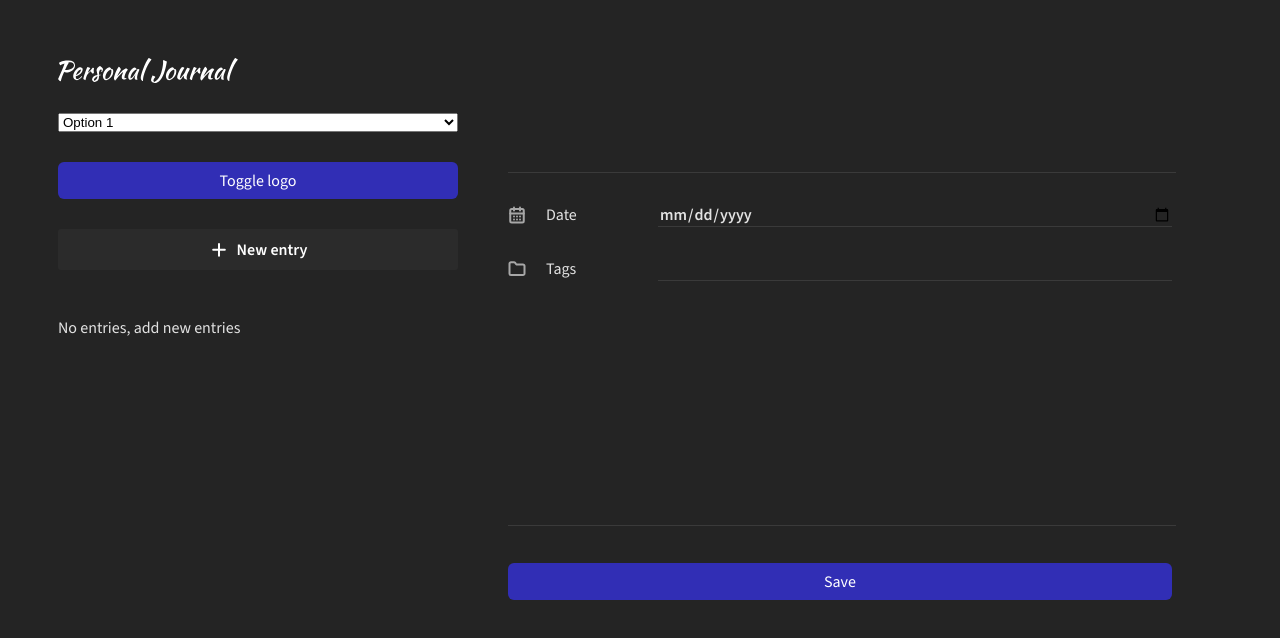
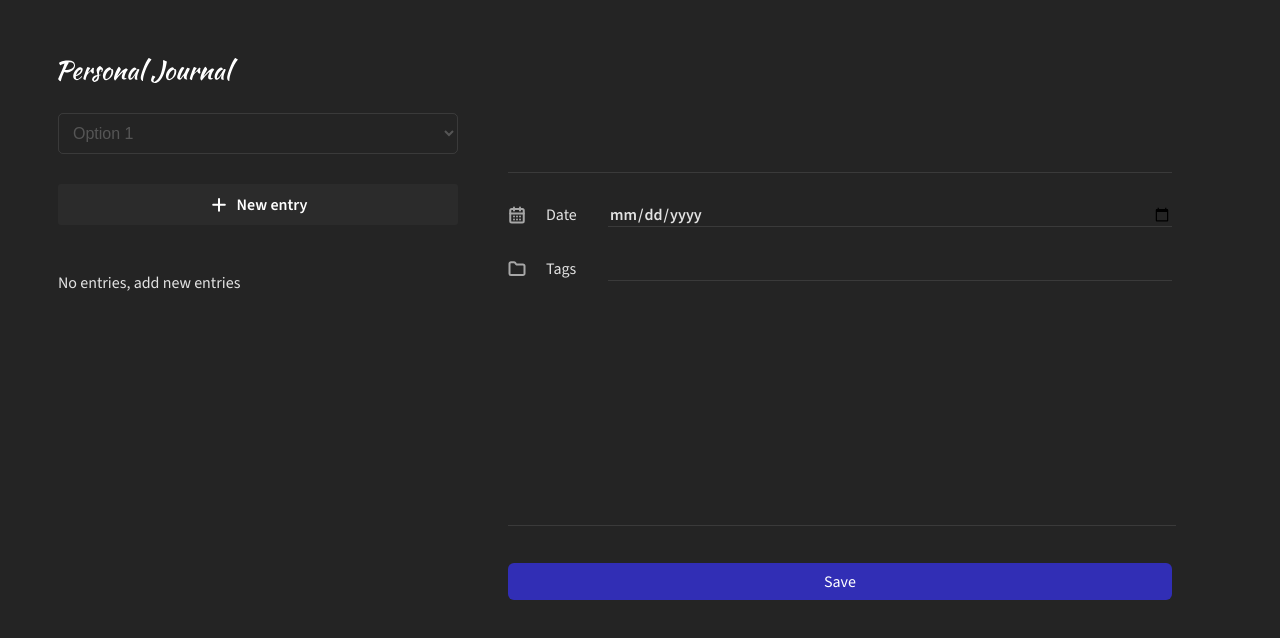
Before and after one commit to Shimodos/ReactReduxToolkit, a React (Vite) app: page / in a window 1280 px wide. Shown: the top 638 px of the page. Built offline with nearby package versions, Linux system fonts and the light colour scheme.

Commit message:
9.73: delete recording

```diff
--- a/src/App.jsx
+++ b/src/App.jsx
@@ -18,7 +18,7 @@ function mapItems(items) {
 
 function App() {
   const [items, setItems] = useLocalStorage('date');
-  const [selectedItem, setSelectedItem] = useState({});
+  const [selectedItem, setSelectedItem] = useState(null);
 
   const addJournalItem = (item) => {
     if (!item.id) {
@@ -42,16 +42,20 @@ function App() {
     }
   };
 
+  const deleteJournalItem = (id) => {
+    setItems([...mapItems(items).filter((el) => el.id !== id)]);
+  };
+
   return (
     <UserContextProvider>
       <div className="app">
         <LeftPanel>
           <Header />
-          <JournalAddButton />
+          <JournalAddButton clearForm={() => setSelectedItem(null)} />
           <JournalList items={mapItems(items)} setItem={setSelectedItem} />
         </LeftPanel>
         <Body>
-          <JournalForm onSubmit={addJournalItem} data={selectedItem} />
+          <JournalForm onSubmit={addJournalItem} onDelete={deleteJournalItem} data={selectedItem} />
         </Body>
       </div>
     </UserContextProvider>
--- a/src/components/Button/Button.jsx
+++ b/src/components/Button/Button.jsx
@@ -2,7 +2,6 @@ import './Button.css';
 import { memo } from 'react';
 
 function Button({ children, onClick }) {
-  console.log('Button rendered');
   return (
     <button className="button accent" onClick={onClick}>
       {children}
--- a/src/components/Header/Header.jsx
+++ b/src/components/Header/Header.jsx
@@ -1,24 +1,22 @@
 import SelectUser from '../SelectUser/SelectUser';
-import Button from '../Button/Button';
-import { useState } from 'react';
+// import Button from '../Button/Button';
+// import { useState } from 'react';
 import Logo from '../Logo/Logo';
 
-const logos = ['/Logo.svg', '/vite.svg'];
+const logos = '/Logo.svg';
 
 function Header() {
-  const [logo, setLogo] = useState(0);
+  // const [logo, setLogo] = useState(0);
 
-  console.log('Header rendere');
-
-  const toggleLogo = () => {
-    setLogo((prev) => (prev === 0 ? 1 : 0));
-  };
+  // const toggleLogo = () => {
+  //   setLogo((prev) => (prev === 0 ? 1 : 0));
+  // };
 
   return (
     <>
-      <Logo image={logos[logo]} />
+      <Logo image={logos} />
       <SelectUser />
-      <Button onClick={toggleLogo}>Toggle logo</Button>
+      {/* <Button onClick={toggleLogo}>Toggle logo</Button> */}
     </>
   );
 }
--- a/src/components/JournalAddButton/JournalAddButton.jsx
+++ b/src/components/JournalAddButton/JournalAddButton.jsx
@@ -20,8 +20,12 @@ const pluss = (
   </svg>
 );
 
-function JournalAddButton() {
-  return <CardButton className="journal-add">{pluss}New entry</CardButton>;
+function JournalAddButton({ clearForm }) {
+  return (
+    <CardButton className="journal-add" onClick={clearForm}>
+      {pluss}New entry
+    </CardButton>
+  );
 }
 
 export default JournalAddButton;
--- a/src/components/JournalForm/JournalForm.jsx
+++ b/src/components/JournalForm/JournalForm.jsx
@@ -7,7 +7,7 @@ import { formReducer, INITIAL_STATE } from './JournalForm.state';
 import Input from '../Input/Input';
 import { UserContext } from '../../context/user.context';
 
-function JournalForm({ onSubmit, data }) {
+function JournalForm({ onSubmit, data, onDelete }) {
   const [formaState, dispatchForm] = useReducer(formReducer, INITIAL_STATE);
   const { isValid, isFormReadyToSubmit, values } = formaState;
   const titleRef = useRef();
@@ -32,6 +32,10 @@ function JournalForm({ onSubmit, data }) {
   };
 
   useEffect(() => {
+    if (!data) {
+      dispatchForm({ type: 'CLEAR_FORM' });
+      dispatchForm({ type: 'SET_VALUE', payload: { userId } });
+    }
     dispatchForm({ type: 'SET_VALUE', payload: { ...data } });
   }, [data]);
 
@@ -70,9 +74,15 @@ function JournalForm({ onSubmit, data }) {
     dispatchForm({ type: 'SUBMIT' });
   };
 
+  const deleteJournalItem = () => {
+    onDelete(data.id);
+    dispatchForm({ type: 'CLEAR_FORM' });
+    dispatchForm({ type: 'SET_VALUE', payload: { userId } });
+  };
+
   return (
     <form className={styles['journal-form']} onSubmit={addJournalItem}>
-      <div>
+      <div className={styles['form-row']}>
         <Input
           type="title"
           ref={titleRef}
@@ -82,6 +92,11 @@ function JournalForm({ onSubmit, data }) {
           appearence="title"
           isValid={isValid.title}
         />
+        {data && data?.id && (
+          <button className={styles['delete']} type="button" onClick={deleteJournalItem}>
+            <img src="/Bin.svg" alt="bin" />
+          </button>
+        )}
       </div>
 
       <div className={styles['form-row']}>
--- a/src/components/JournalForm/JournalForm.module.css
+++ b/src/components/JournalForm/JournalForm.module.css
@@ -55,10 +55,26 @@ textarea:focus {
 .form-row {
   display: flex;
   align-items: center;
-  gap: 50px;
+  /* gap: 50px; */
 }
 
 .invalid {
   /* border: 1px solid red; */
   background: rgb(116, 56, 56);
 }
+
+.delete {
+  /* display: contents; */
+  /* position: absolute; */
+  border: none;
+  background: none;
+  cursor: pointer;
+  padding: 0;
+  height: 30px;
+  width: 30px;
+}
+
+.delete:hover {
+  background: rgba(255, 255, 255, 0.05);
+  border-radius: 50%;
+}
--- a/src/components/Logo/Logo.jsx
+++ b/src/components/Logo/Logo.jsx
@@ -2,7 +2,6 @@ import styles from './Logo.module.css';
 import { memo } from 'react';
 
 function Logo({ image }) {
-  console.log('Logo rendered');
   return <img className={styles.logo} src={image} alt="Logo Journal"></img>;
 }
 
--- a/src/components/SelectUser/SelectUser.jsx
+++ b/src/components/SelectUser/SelectUser.jsx
@@ -1,5 +1,6 @@
 import { useContext } from 'react';
 import { UserContext } from '../../context/user.context';
+import styles from './SelectUser.module.css';
 
 function SelectUser() {
   const { userId, setUserId } = useContext(UserContext);
@@ -11,7 +12,13 @@ function SelectUser() {
 
   return (
     <>
-      <select name="user" id="user" value={userId} onChange={handleChange}>
+      <select
+        className={styles['select']}
+        name="user"
+        id="user"
+        value={userId}
+        onChange={handleChange}
+      >
         <option value="1">Option 1</option>
         <option value="2">Option 2</option>
       </select>
--- /dev/null
+++ b/src/components/SelectUser/SelectUser.module.css
@@ -0,0 +1,16 @@
+.select {
+  width: 100%;
+  padding: 10px;
+  border: 1px solid rgba(255, 255, 255, 0.10);
+  border-radius: 5px;
+  font-size: 16px;
+  outline: none;
+  cursor: pointer;
+  background: none;
+  color: rgba(93, 93, 93, 0.87);
+  /* background-color: rgba(255, 255, 255, 0.10); */
+}
+
+option {
+  background-color: #2e2e2e;
+}
--- a/src/context/user.context.jsx
+++ b/src/context/user.context.jsx
@@ -2,7 +2,6 @@ import { createContext, useState } from 'react';
 
 export const UserContext = createContext({
   userId: 1,
-  setUser: () => {},
 });
 
 export const UserContextProvider = ({ children }) => {
```
Also changed, not shown: public/Bin.svg (added).
